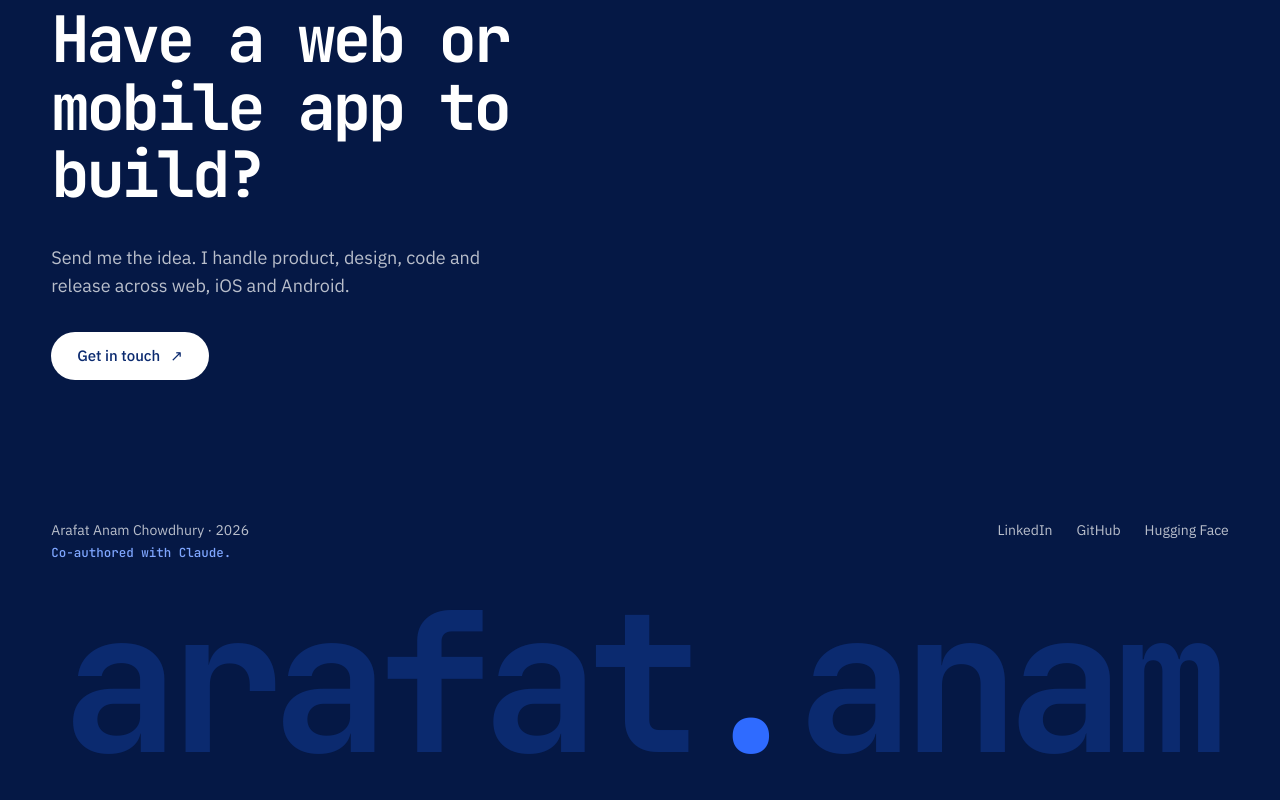
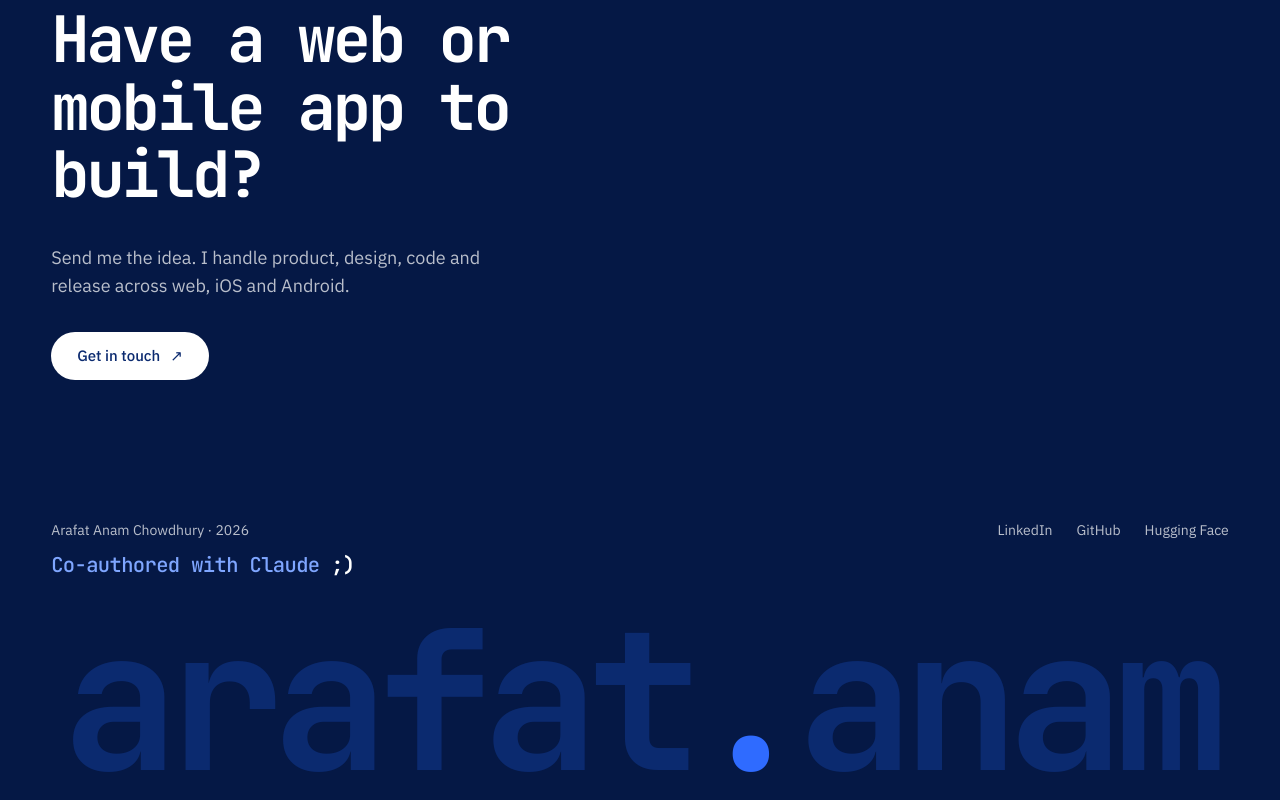
Before and after one commit to arafatanam/arafatanam.github.io, a plain HTML site: page index.html in a window 1280 px wide. Shown: the part 6783-7583 px from the top of the page. Drawn offline with nearby package versions, Linux system fonts and the light colour scheme.

Commit message:
Updated portfolio

```diff
--- a/index.html
+++ b/index.html
@@ -755,10 +755,17 @@
       }
       .credit {
         display: block;
-        margin-top: 2px;
-        font-family: var(--mono);
-        font-size: 12.5px;
+        margin-top: 8px;
+        font-family: var(--mono);
+        font-size: clamp(18px, 1.6vw, 22px);
+        font-weight: 500;
+        letter-spacing: -0.03em;
         color: var(--ac);
+      }
+      .wink {
+        color: #fff;
+        font-weight: 700;
+        white-space: nowrap;
       }
       .mega {
         font-family: var(--mono);
@@ -1651,7 +1658,7 @@
           <div class="wrap foot">
             <p>
               Arafat Anam Chowdhury · 2026
-              <span class="credit">Co-authored with Claude.</span>
+              <span class="credit">Co-authored with Claude <span class="wink">;)</span></span>
             </p>
             <ul>
               <li>
```
